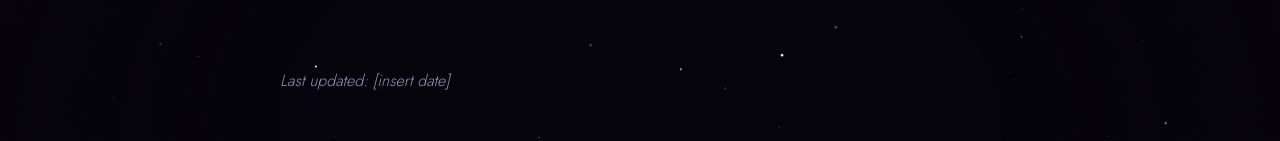
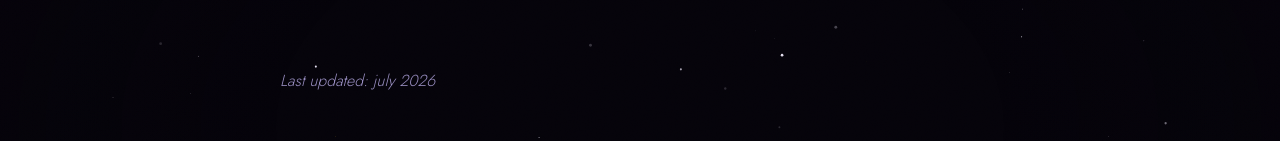
Before and after one commit to wesgenius01/wesworld-frontend, a Next.js app: page /terms in a window 1280 px wide. Shown: the part 273-414 px from the top of the page. Built offline with nearby package versions, Linux system fonts and the light colour scheme; no server answers.

Commit message:
Add real privacy policy and terms content

```diff
--- a/app/terms/page.tsx
+++ b/app/terms/page.tsx
@@ -8,7 +8,7 @@ export default function TermsPage() {
         <h1 className="section-title">Terms and Conditions</h1>
       </div>
       <div className="prose">
-        <p><em>Last updated: [insert date]</em></p>
+        <p><em>Last updated: july 2026</em></p>
 
         <h2>1. Acceptance of Terms</h2>
         <p>
```
